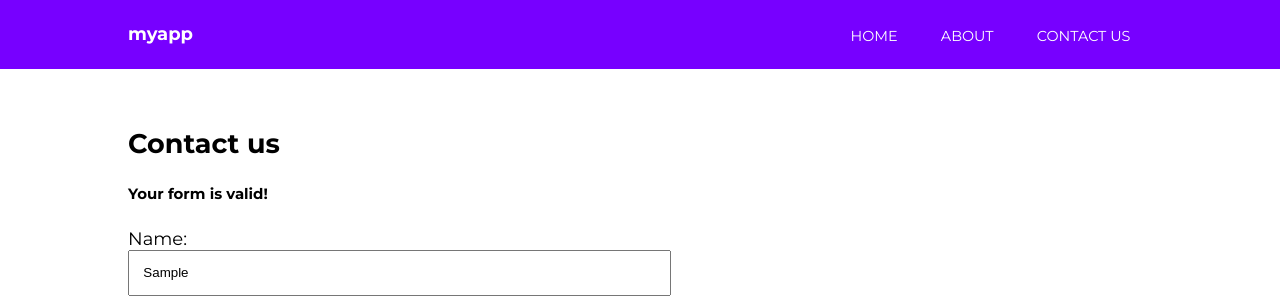
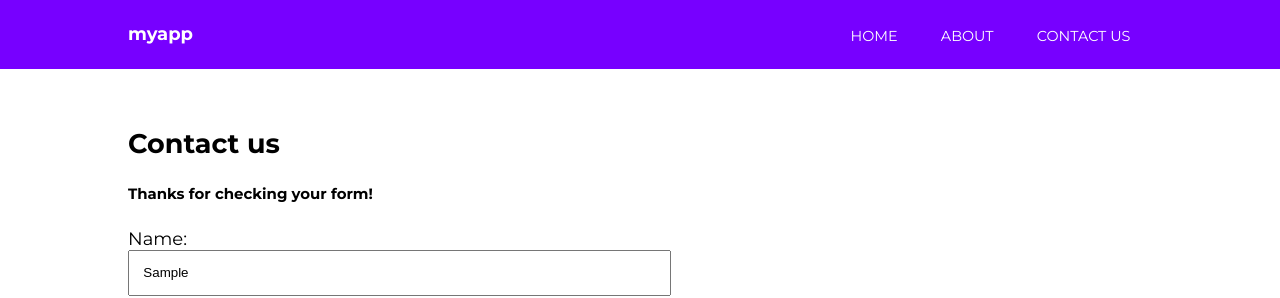
Before and after one commit to thaib91/angular-practice, an Angular app: page /contact in a window 1280 px wide. Both pictures are taken after typing "Sample", "Sample" into the empty fields and a click on the input "Send message". Shown: the top 298 px of the page. Built offline with nearby package versions, Linux system fonts and the light colour scheme.

Commit message:
update elements

```diff
--- a/src/app/contact/contact.component.html
+++ b/src/app/contact/contact.component.html
@@ -2,7 +2,7 @@
 
 <form [formGroup]="messageForm" (ngSubmit)="onSubmit()">
 
-    <h5 *ngIf="success">Your form is valid!</h5>
+    <h5 *ngIf="success">Thanks for checking your form!</h5>
 
     <label>
       Name:
```
